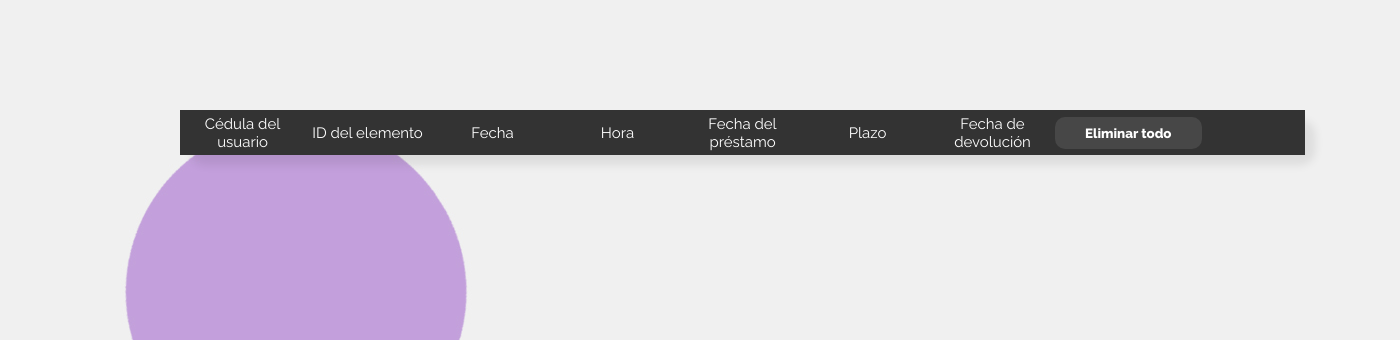
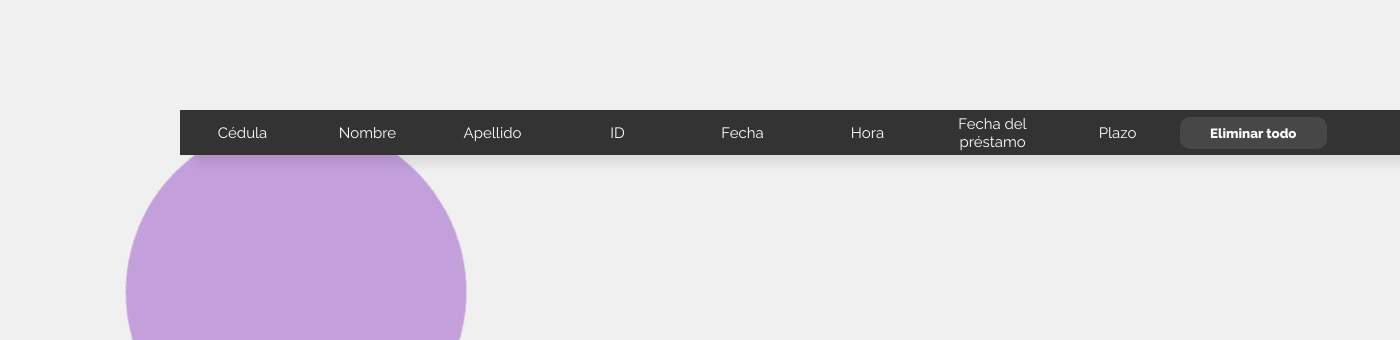
Before and after one commit to selenarey/obligatorio2021, a PHP site: page /inicio.php in a window 1400 px wide. Shown: the part 60-400 px from the top of the page. Run offline with PHP 8.4, Linux system fonts and the light colour scheme; the visitor is signed in with stand-in values (Sample User, id 1); data that the repository does not hold is empty.

Commit message:
mas cambioss

```diff
--- a/Controlador/elementos.php
+++ b/Controlador/elementos.php
@@ -30,8 +30,8 @@ session_start();
             <input type="text" name="id" class="id" id="id" maxlength="5" placeholder="ID del elemento" required>
             <br>
             <br>
-            <h5>Estado</h5>
             <select name="estado" class="estado" id="estado">
+            <option value="--">Estado</option>
             <option value="Excelente">Excelente</option>
             <option value="Bien">Bien</option>
             <option value="Dañado">Dañado</option>
--- a/Controlador/inicio.php
+++ b/Controlador/inicio.php
@@ -26,13 +26,14 @@ session_start();
         <div class="container-3">
             <table class="default">
                 <tr class="columnas">
-                  <td>Cédula del usuario</td>
-                  <td>ID del elemento</td>
+                  <td>Cédula</td>
+                  <td>Nombre</td>
+                  <td>Apellido</td>
+                  <td>ID</td>
                   <td>Fecha</td>
                   <td>Hora</td>
                   <td>Fecha del préstamo</td>
                   <td>Plazo</td>
-                  <td>Fecha de devolución</td>
                   <td>
                     <form method="post" action="../Modelo/eliminarpres.php">
                       <?php
@@ -45,7 +46,7 @@ session_start();
 
                 <?php
                     require("../Modelo/conexion.php");
-                    $sql = "SELECT * from toma_prestado";
+                    $sql = "SELECT CI_user, nombre, apellido, ID_elemento, fecha, hora, fecha_prestamo, plazo from usuario JOIN toma_prestado ON usuario.CI = toma_prestado.CI_user";
                     $result = mysqli_query($conectar, $sql);
 
                     while ($mostrar = mysqli_fetch_array($result)) {
@@ -54,12 +55,13 @@ session_start();
 
                 <tr class="columnas-2">
                   <td><?php echo $mostrar['CI_user']?></td>
+                  <td><?php echo $mostrar['nombre']?></td>
+                  <td><?php echo $mostrar['apellido']?></td>
                   <td><?php echo $mostrar['ID_elemento']?></td>
                   <td><?php echo $mostrar['fecha']?></td>
                   <td><?php echo $mostrar['hora']?></td>
                   <td><?php echo $mostrar['fecha_prestamo']?></td>
                   <td><?php echo $mostrar['plazo']?></td>
-                  <td><?php echo $mostrar['fecha_devolucion']?></td>
                   <td>
                     <form method="post" action="../Modelo/eliminarpres.php" method="POST">
                       <input type="submit" value="Editar" class="editar">
--- a/Controlador/usuarios.php
+++ b/Controlador/usuarios.php
@@ -13,7 +13,7 @@ session_start();
 <body>
 <nav>
     <div class="logo">
-        <a href="../Controlador/elementos.php"><p><?php echo $_SESSION ['CI_lab']?></p></a>
+        <p><?php echo $_SESSION ['CI_lab']?></p></a>
     </div>
             <ul>
                <li><a href="../Controlador/inicio.php" class="inicio">Préstamos</a></li>
@@ -50,7 +50,7 @@ session_start();
         <div class="container-3">
             <table class="default">
                 <tr class="columnas">
-                  <td>Documento</td>
+                  <td>Cédula</td>
                   <td>Nombre</td>
                   <td>Apellido</td>
                   <td>Grupo</td>
--- a/Modelo/eliminarele.php
+++ b/Modelo/eliminarele.php
@@ -1,7 +1,7 @@
 <?php
     include ("../Modelo/conexion.php");
 
-$eliminar= mysqli_query($conectar, "DELETE FROM elemento WHERE ID > 0");
+$eliminar= mysqli_query($conectar, "DELETE FROM elemento WHERE ID => 0");
 
 if ($eliminar == true) {
     echo "<script>alert('Se han eliminado todos los elementos correctamente');window.location='../Controlador/elementos.php';</script>";
```
